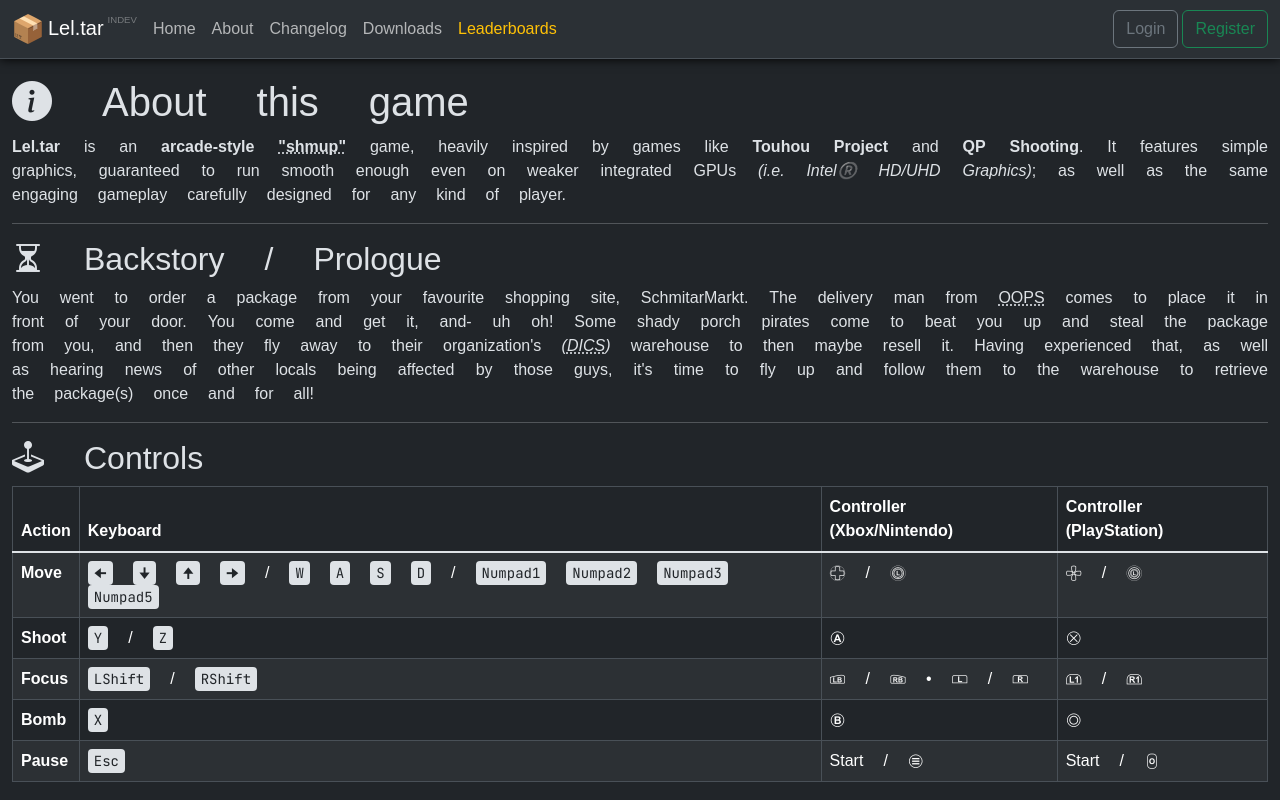
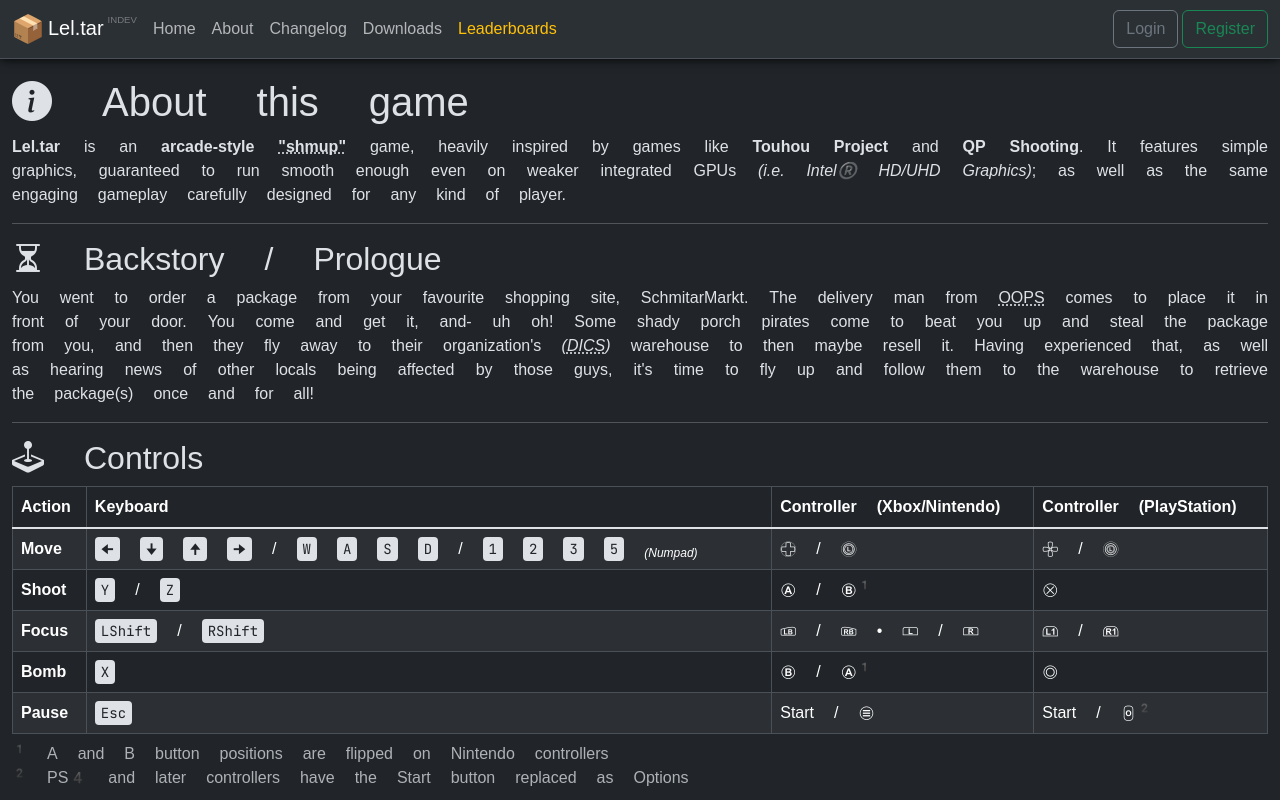
Before and after one commit to sz5ylv1a/LelTarWebsite, a Vue app: page /LelTarWebsite/about in a window 1280 px wide. Shown: the top 800 px of the page. Built offline with nearby package versions, Linux system fonts and the light colour scheme; a web font is replaced by a local one.

Commit message:
add more changelog items and add footnotes to controls

```diff
--- a/src/components/pages/About.vue
+++ b/src/components/pages/About.vue
@@ -26,14 +26,14 @@
 				<tbody class="table-group-divider">
 					<tr>
 						<th scope="row">Move</th>
-						<td><kbd>&#x1f808;</kbd> <kbd>&#x1f80b;</kbd> <kbd>&#x1f809;</kbd> <kbd>&#x1f80a;</kbd> / <kbd>W</kbd> <kbd>A</kbd> <kbd>S</kbd> <kbd>D</kbd> / <kbd>Numpad1</kbd> <kbd>Numpad2</kbd> <kbd>Numpad3</kbd> <kbd>Numpad5</kbd></td>
+						<td><kbd>&#x1f808;</kbd> <kbd>&#x1f80b;</kbd> <kbd>&#x1f809;</kbd> <kbd>&#x1f80a;</kbd> / <kbd>W</kbd> <kbd>A</kbd> <kbd>S</kbd> <kbd>D</kbd> / <kbd>1</kbd> <kbd>2</kbd> <kbd>3</kbd> <kbd>5</kbd> <sub><em>(Numpad)</em></sub></td>
 						<td><span class="xbox-btns">S</span> / <span class="xbox-btns">&lt;</span></td>
 						<td><span class="ps-btns">S</span> / <span class="ps-btns">&lt;</span></td>
 					</tr>
 					<tr>
 						<th scope="row">Shoot</th>
 						<td><kbd>Y</kbd> / <kbd>Z</kbd></td>
-						<td class="xbox-btns">a</td>
+						<td><span class="xbox-btns">a</span> / <span class="switch-btns">b</span><sup>1</sup></td>
 						<td class="ps-btns">x</td>
 					</tr>
 					<tr>
@@ -45,16 +45,20 @@
 					<tr>
 						<th scope="row">Bomb</th>
 						<td><kbd>X</kbd></td>
-						<td><span class="xbox-btns">b</span></td>
+						<td><span class="xbox-btns">b</span> / <span class="switch-btns">a</span><sup>1</sup></td>
 						<td><span class="ps-btns">c</span></td>
 					</tr>
 					<tr>
 						<th scope="row">Pause</th>
 						<td><kbd>Esc</kbd></td>
 						<td>Start / <span class="xbox-btns">m</span></td>
-						<td>Start / <span class="ps-btns">o</span></td>
+						<td>Start / <span class="ps-btns">o</span><sup>2</sup></td>
 					</tr>
 				</tbody>
+				<caption class="pb-0">
+					<p class="mb-0"><sup>1</sup> A and B button positions are flipped on Nintendo controllers</p>
+					<p class="mb-0"><sup>2</sup> PS4 and later controllers have the Start button replaced as Options</p>
+				</caption>
 			</table>
 		</div>
 		<hr />
--- a/src/components/pages/Changelog.vue
+++ b/src/components/pages/Changelog.vue
@@ -32,6 +32,9 @@
 		<summary class="h2"><i class="bi bi-controller"></i> Game - v0.2.13 <span class="badge rounded-pill text-bg-success">Latest</span></summary>
 		<ul>
 			<li>Added an explosion animation to bullets that were affected by the bomb ability</li>
+			<li>Added more menu sound effects and reworked handling of those</li>
+			<li>Add <em>(experimental)</em> controller support, finally</li>
+			<li>Restarting and exiting back to title is fully functional now!</li>
 			<li>Fixed a bug with the bomb sound not playing at the last bomb used</li>
 			<li>Volume sliders finally work as they should now!</li>
 		</ul>
```
